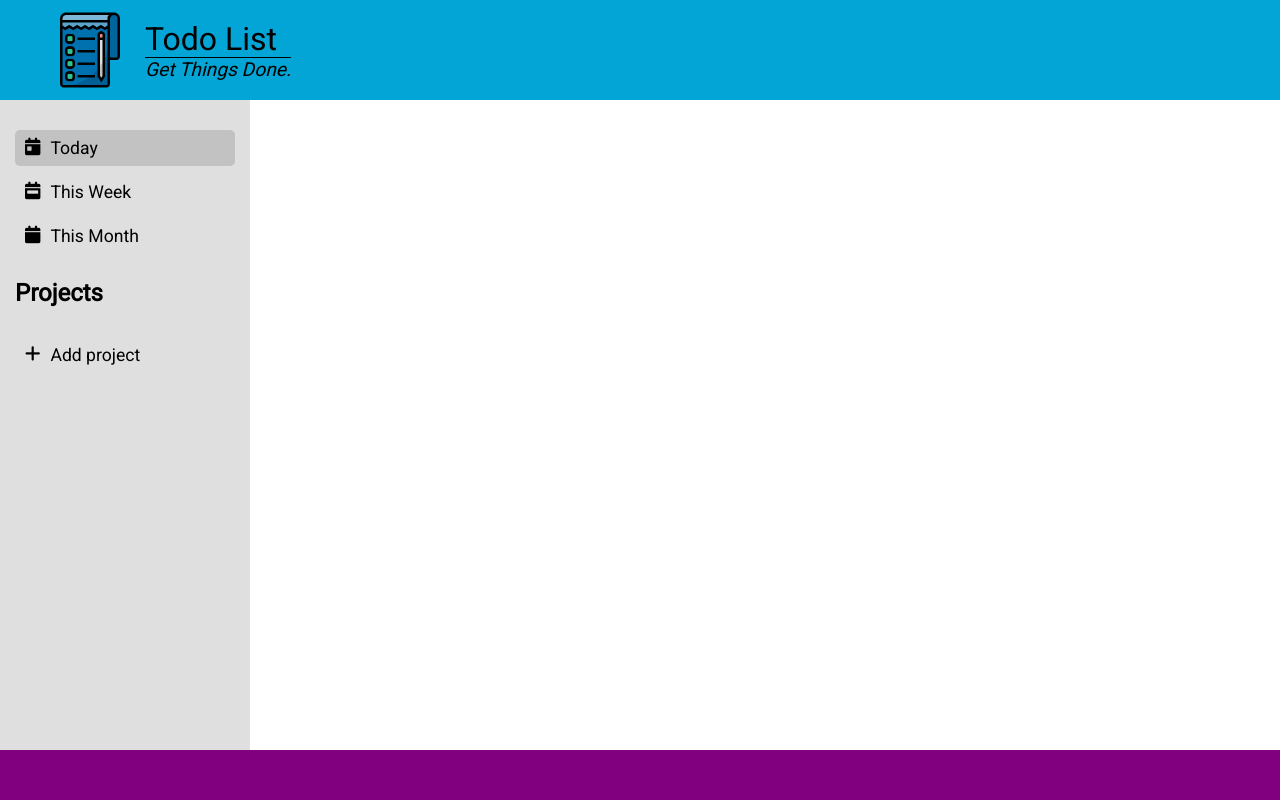
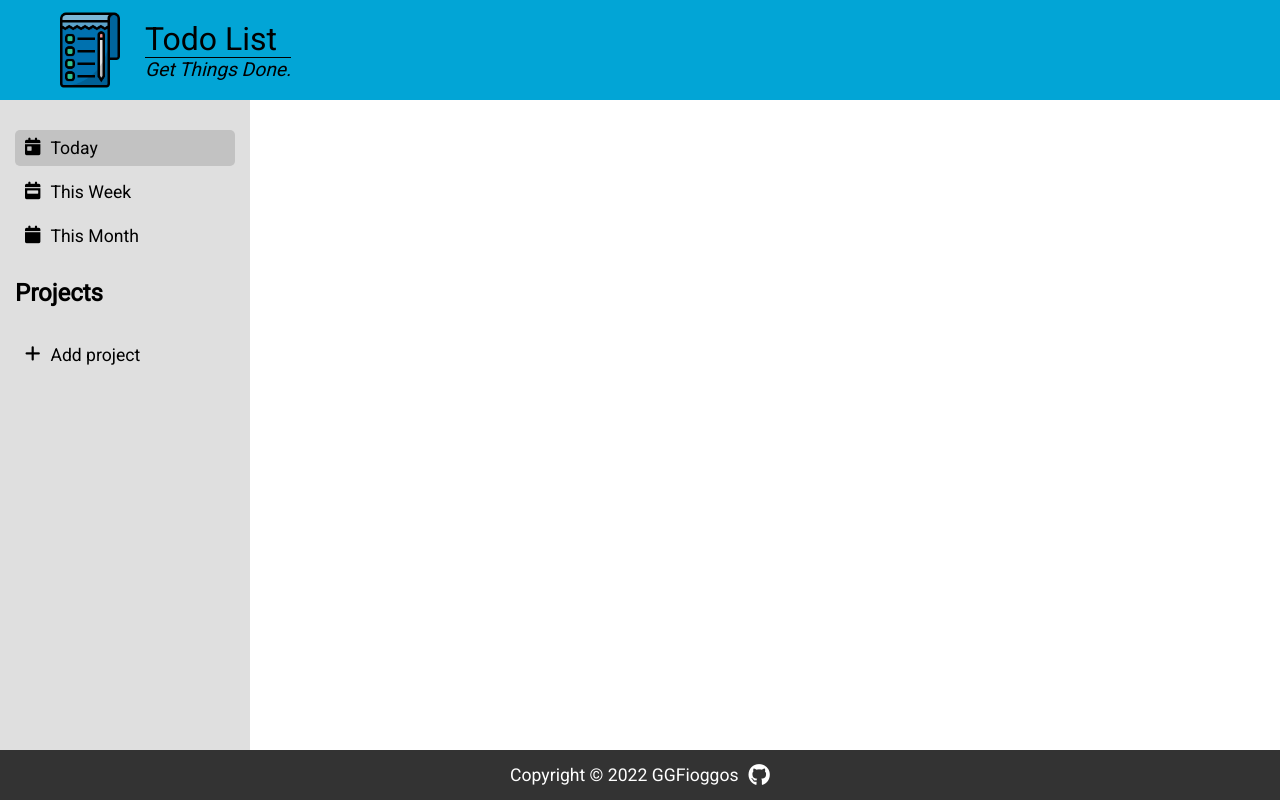
Before and after one commit to GGFioggos/Todo-List, a plain HTML site: page index.html in a window 1280 px wide. Drawn offline with Linux system fonts and the light colour scheme.

Commit message:
added style and footer

```diff
--- a/index.html
+++ b/index.html
@@ -49,7 +49,11 @@
             </div>
             <div id="content"></div>
         </div>
-        <div id="footer"></div>
+        <div id="footer">
+            <p>Copyright © 2022 GGFioggos</p>
+            <a href="https://github.com/GGFioggos" target="_blank">
+                <i class="fab fa-github" aria-hidden="true"></i></a>
+        </div>
     </div>
 </body>
 
--- a/style.css
+++ b/style.css
@@ -161,7 +161,8 @@ body {
 .confirmation div:nth-child(2),
 .confirmation div:first-child {
     background-color: rgba(0, 176, 0, 0.817);
-    box-shadow: 2px 2px 2px rgba(32, 32, 32, 0.619);;
+    box-shadow: 2px 2px 2px rgba(32, 32, 32, 0.619);
+    ;
     border-radius: 8px;
     width: 40%;
     text-align: center;
@@ -171,7 +172,7 @@ body {
 
 .confirmation div:nth-child(2):hover,
 .confirmation div:first-child:hover {
-    filter:saturate(20%);
+    filter: saturate(20%);
 }
 
 .confirmation div:nth-child(2) {
@@ -210,14 +211,16 @@ body {
     flex-direction: column;
     width: 600px;
     height: 80px;
-    box-shadow: 2px 2px 2px rgba(0, 0, 0, 0.562);;
+    box-shadow: 2px 2px 2px rgba(0, 0, 0, 0.562);
+    ;
 }
 
-.task-title, .task-description {
+.task-title,
+.task-description {
     margin-inline: 20px;
 }
 
-.add-task i{
+.add-task i {
     margin-left: 15px;
     margin-right: 5px;
 }
@@ -240,7 +243,7 @@ body {
     cursor: pointer;
 }
 
-.add-task.active{
+.add-task.active {
     height: 130px;
 }
 
@@ -251,10 +254,11 @@ body {
     height: 25px;
     padding-inline: 5px;
     margin-top: 5px;
-    box-shadow: 1px 1px 1px rgba(0, 0, 0, 0.462);;
+    box-shadow: 1px 1px 1px rgba(0, 0, 0, 0.462);
+    ;
 }
 
-.add-task .confirmation > div {
+.add-task .confirmation>div {
     width: 70px;
     margin: 10px;
 }
@@ -263,8 +267,24 @@ body {
 /* FOOTER */
 #footer {
     position: absolute;
+    color: white;
+    display: flex;
+    gap: 10px;
+    font-size: 1.1rem;
+    align-items: center;
+    justify-content: center;
     bottom: 0;
-    background-color: purple;
+    background-color: #333;
     height: 50px;
     width: 100%;
 }
+
+.fa-github {
+    color: white;
+    font-size: 22px;
+    transition: transform 0.3s ease-in-out;
+}
+
+.fa-github:hover {
+    transform: rotate(360deg) scale(1.2);
+}
```
